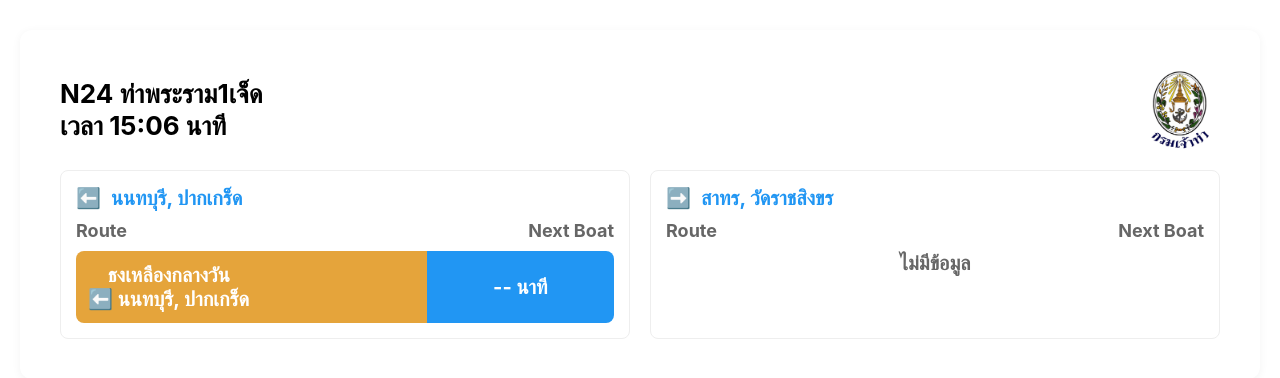
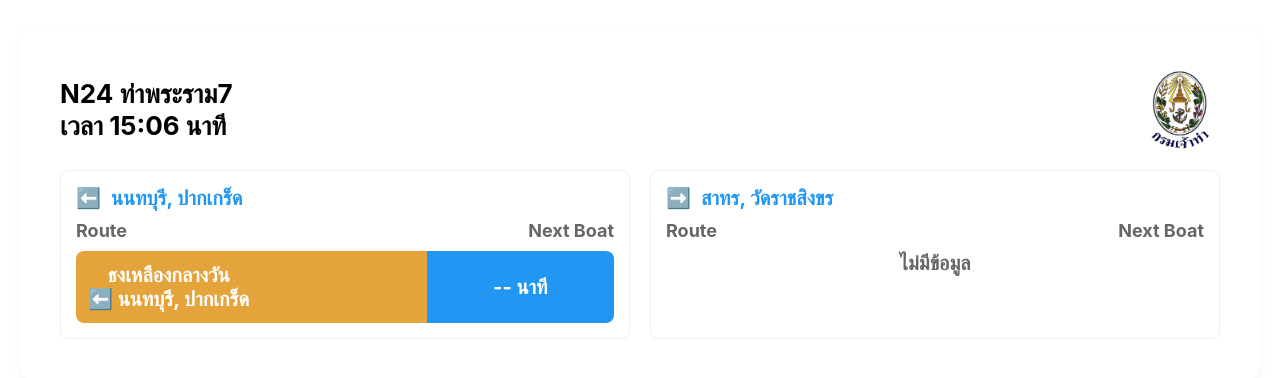
Before and after one commit to Pandakub/SmartPier, a Flask app: page /dashboard in a window 1280 px wide. Shown: the part 77-455 px from the top of the page. Run offline with Flask 2, Linux system fonts and the light colour scheme; data that the repository does not hold is empty.

Commit message:
Update dashboard2.html

```diff
--- a/templates/dashboard2.html
+++ b/templates/dashboard2.html
@@ -110,7 +110,7 @@
     <div class="main-card">
         <div class="station-info">
             <div>
-                <div class="station-name">N24 ท่าพระราม1เจ็ด</div>
+                <div class="station-name">N24 ท่าพระราม7</div>
                 <div class="time">เวลา {{ current_time }} นาที</div>
             </div>
             <img src="{{ url_for('static', filename='images/logo.jpg') }}" alt="logo" style="width: 80px; height: 80px;">
```
